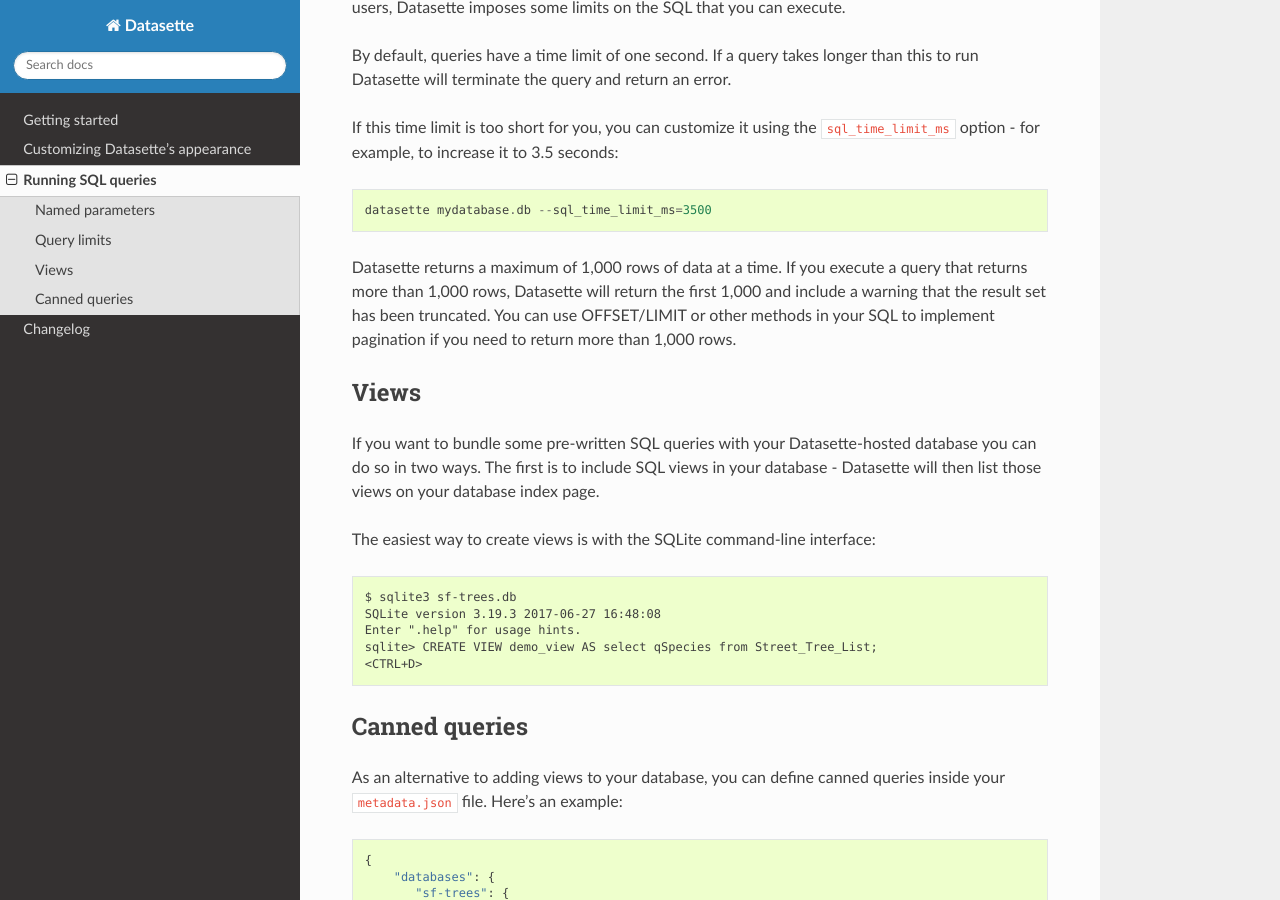
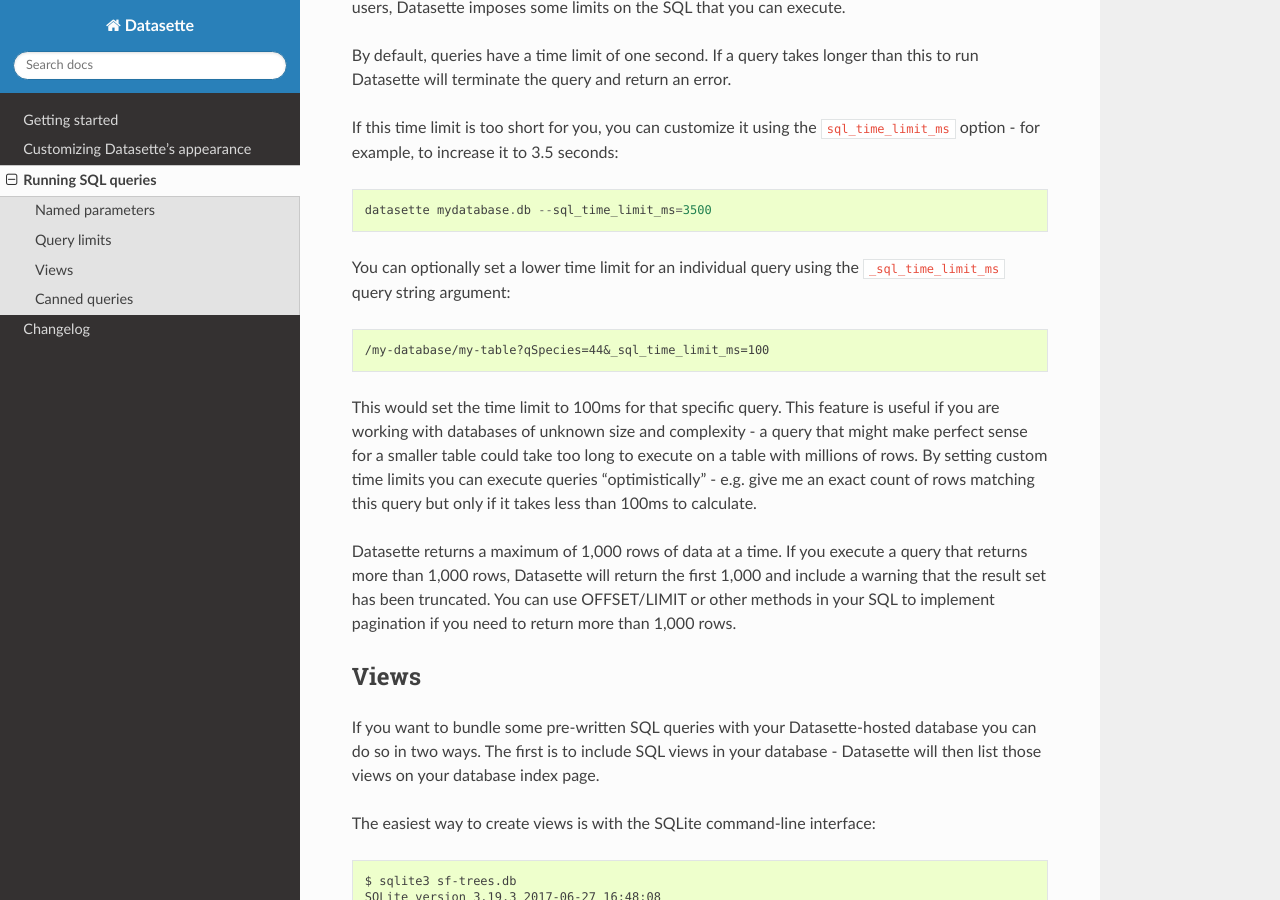
Before and after one commit to simonw/datasette, a Sphinx documentation site: the page built from docs/sql_queries.rst, in a window 1280 px wide and 900 px high, scrolled down 1140 px. Built offline with Sphinx 7.4.7 and the Read the Docs theme 2.0.0, drawn with Linux system fonts in a browser that asks for light colours.

Commit message:
Documented _sql_time_limit_ms querystring argument
Closes #163

```diff
--- a/docs/sql_queries.rst
+++ b/docs/sql_queries.rst
@@ -61,6 +61,18 @@
 
     datasette mydatabase.db --sql_time_limit_ms=3500
 
+You can optionally set a lower time limit for an individual query using the
+``_sql_time_limit_ms`` query string argument::
+
+    /my-database/my-table?qSpecies=44&_sql_time_limit_ms=100
+
+This would set the time limit to 100ms for that specific query. This feature
+is useful if you are working with databases of unknown size and complexity -
+a query that might make perfect sense for a smaller table could take too long
+to execute on a table with millions of rows. By setting custom time limits you
+can execute queries "optimistically" - e.g. give me an exact count of rows
+matching this query but only if it takes less than 100ms to calculate.
+
 Datasette returns a maximum of 1,000 rows of data at a time. If you execute a
 query that returns more than 1,000 rows, Datasette will return the first 1,000
 and include a warning that the result set has been truncated. You can use
```
